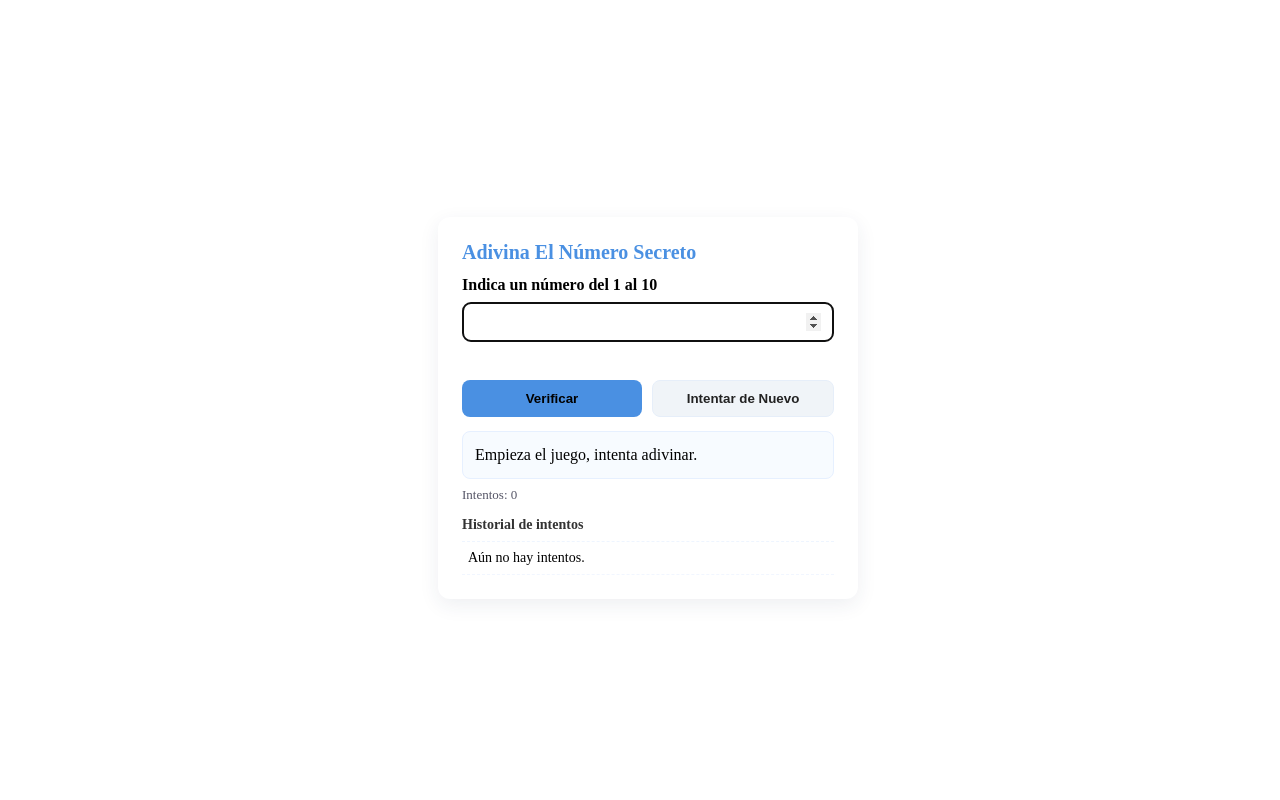
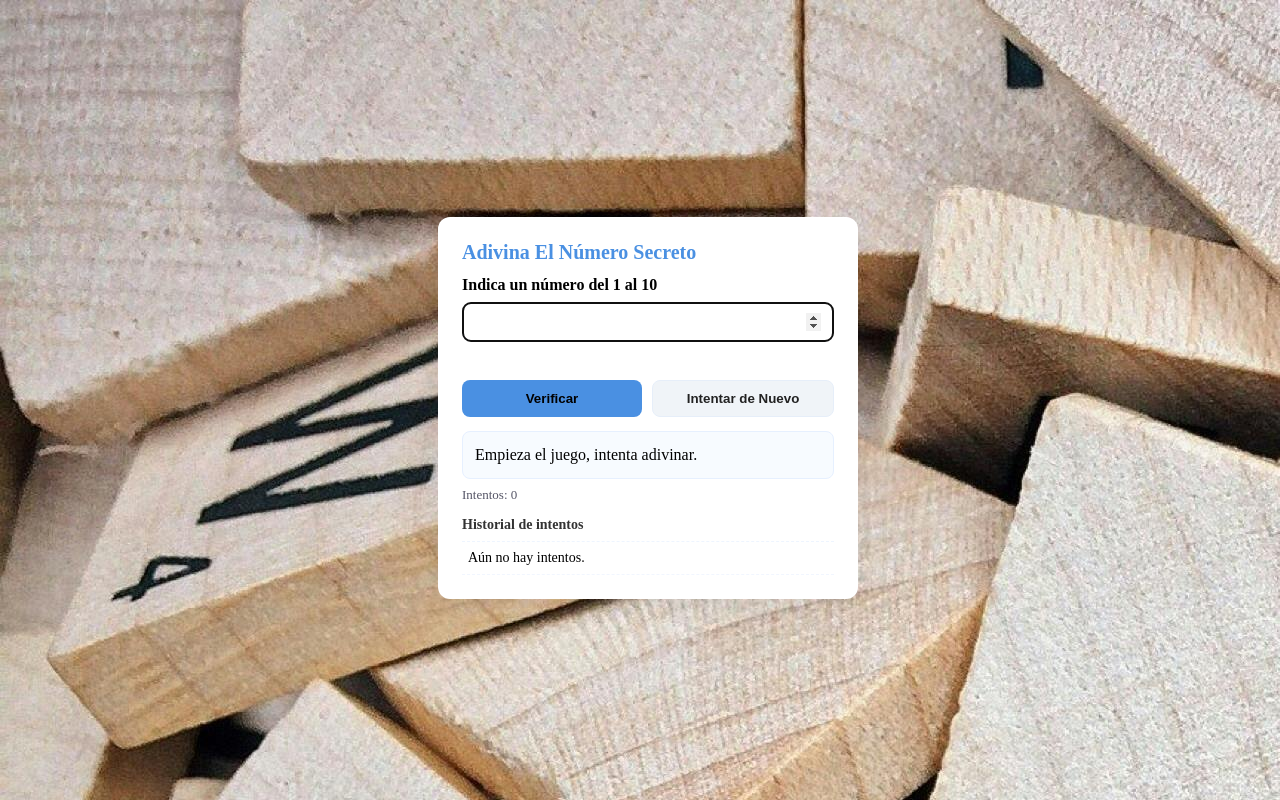
Before and after one commit to RaynerMora/portafolio-rm, a plain HTML site: page proyectos.html in a window 1280 px wide. Drawn offline with Linux system fonts and the light colour scheme.

Commit message:
Add files via upload

```diff
--- a/proyectos.css
+++ b/proyectos.css
@@ -10,7 +10,7 @@ body{
  display: flex;
  flex-direction: column;
  align-items: center;
- background-image: url(img/pexels-pixabay-278887.jpg);
+ background-image: url(pexels-pixabay-278887.jpg);
 }
 
 .card{
```
